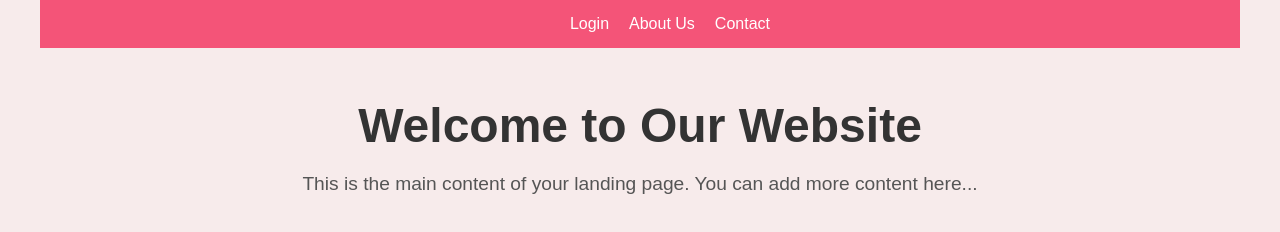
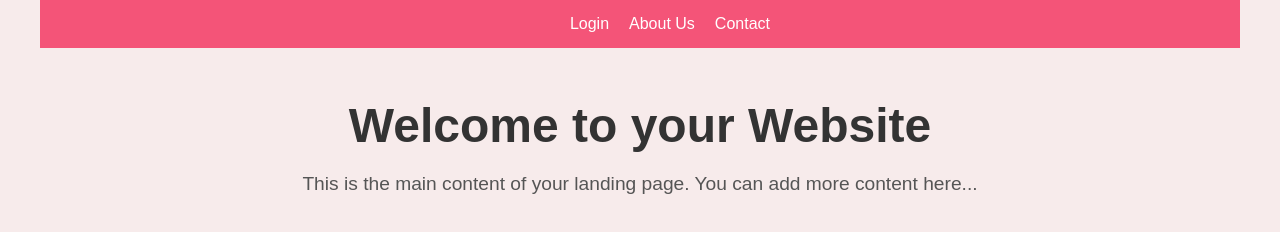
Before and after one commit to abhishektiwari-knoldus/opstest, a website: page landing.html in a window 1280 px wide. Drawn offline with Linux system fonts and the light colour scheme.

Commit message:
Update landing.html

```diff
--- a/landing.html
+++ b/landing.html
@@ -78,7 +78,7 @@
 
     <!-- Main content section -->
     <div class="content">
-      <h1>Welcome to Our Website</h1>
+      <h1>Welcome to your Website</h1>
       <p>This is the main content of your landing page. You can add more content here...</p>
     </div>
   </div>
```
